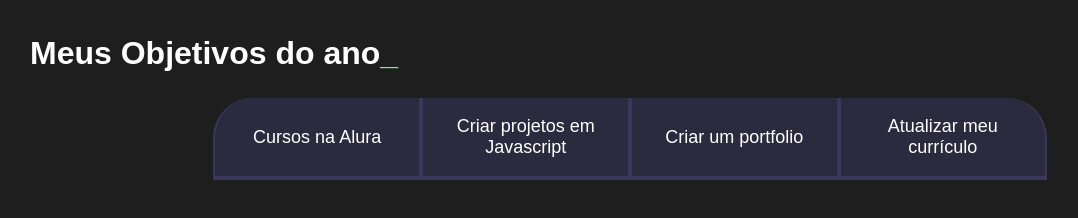
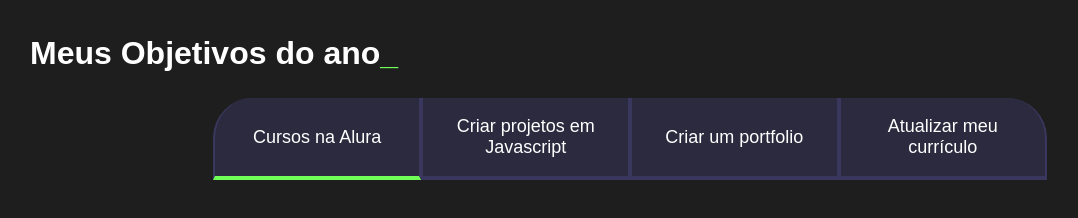
Before and after one commit to Mariaclaraavila/maria-, a plain HTML site: page index.html in a window 1280 px wide. Shown: the whole page, without its empty margins (10-1088 px from the left). Drawn offline with Linux system fonts and the light colour scheme.

Commit message:
Update style.css

```diff
--- a/style.css
+++ b/style.css
@@ -60,6 +60,7 @@ body {
 
 .ativo{
     blackground-color: var(botao-ativo);
+    border-bottom: 4px solid var(--verde);
 }
 
 @media screen and (min-width: 768px){
```
